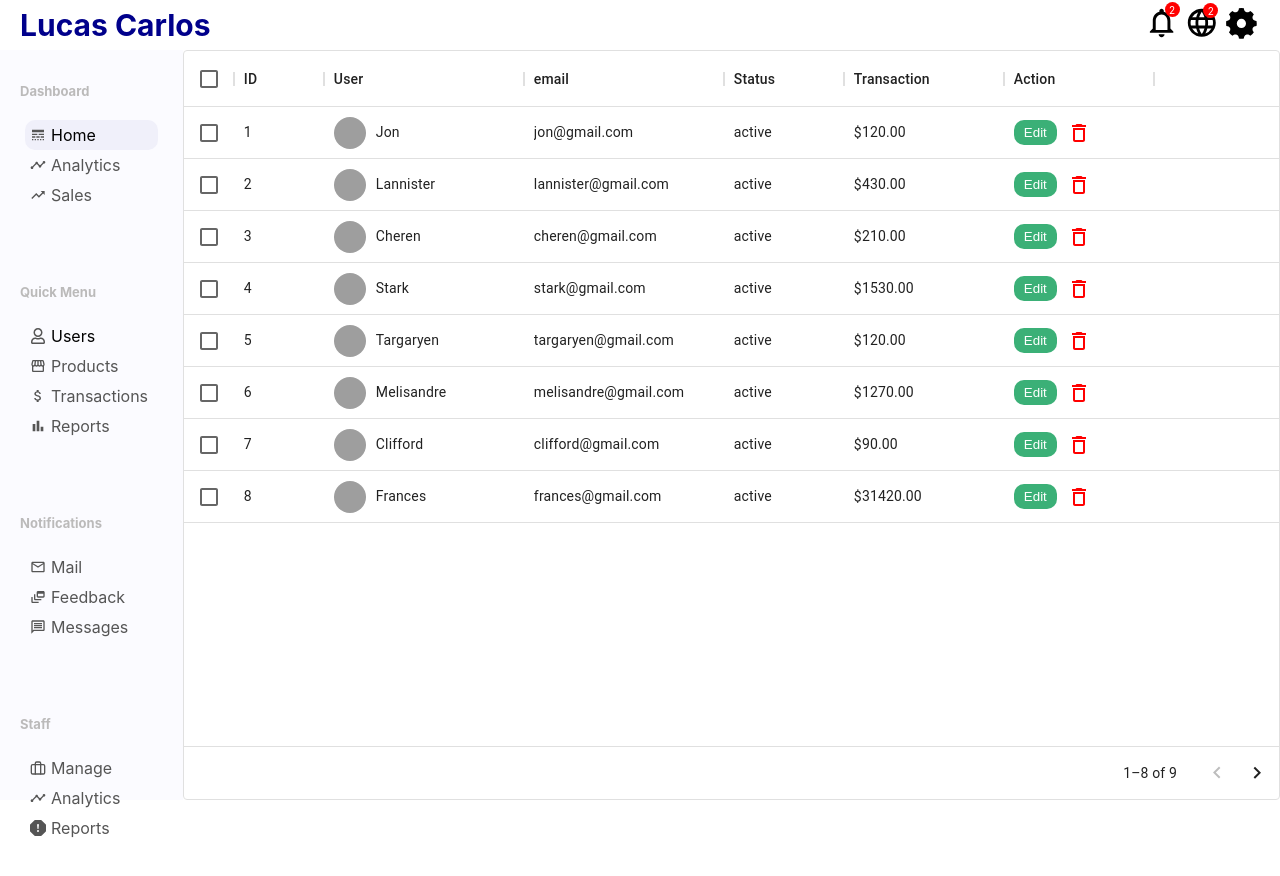
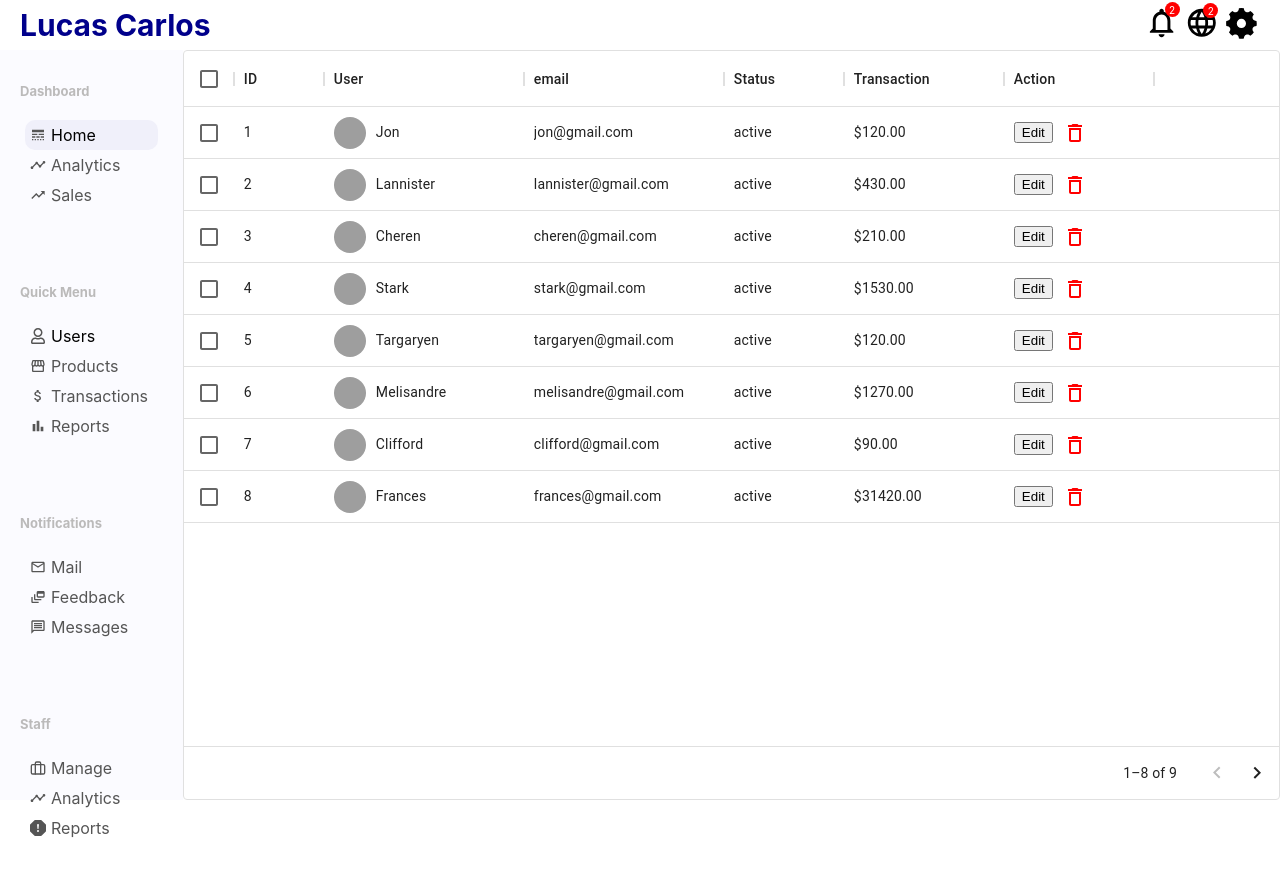
Before and after one commit to lucas9121/dashboard, a React (Create React App) app: page /users in a window 1280 px wide. Shown: the top 876 px of the page. Built offline with nearby package versions, Linux system fonts and the light colour scheme; grey boxes are pictures that could not be loaded; the HTML template or start-up script is replaced by a standard one.

Commit message:
added Edit and delete function

```diff
--- a/src/pages/UserList/UserList.js
+++ b/src/pages/UserList/UserList.js
@@ -1,9 +1,17 @@
 import "./UserList.css"
+import { useState } from "react";
+import { Link } from "react-router-dom"
 import { DataGrid } from '@mui/x-data-grid';
-import {MdOutlineDeleteOutline} from 'react-icons/md'
-import {userRows} from '../../dummyData'
+import { MdOutlineDeleteOutline } from 'react-icons/md'
+import { userRows } from '../../dummyData'
 
 export default function UserList(){
+    const [data, setData] = useState(userRows)
+
+    const handleDelete = (id) => {
+        setData(data.filter((item) => item.id !== id))
+    }
+
     const columns = [
         { field: 'id', headerName: 'ID', width: 90 },
         { field: 'username', headerName: 'User', width: 200, renderCell: (params) => {
@@ -32,8 +40,10 @@
             renderCell: (params) => {
                 return(
                     <div className="userListAction">
-                        <button>Edit</button>
-                        <MdOutlineDeleteOutline/>
+                        <Link to={`/user/${params.row.id}`} >
+                            <button>Edit</button>
+                        </Link>
+                        <MdOutlineDeleteOutline onClick={() => handleDelete(params.row.id)} />
                     </div>
                 )
             }
@@ -43,7 +53,7 @@
     return(
         <div className="userList">
             <DataGrid
-                rows={userRows}
+                rows={data}
                 disableSelectionOnClick
                 columns={columns}
                 pageSize={8}
```
